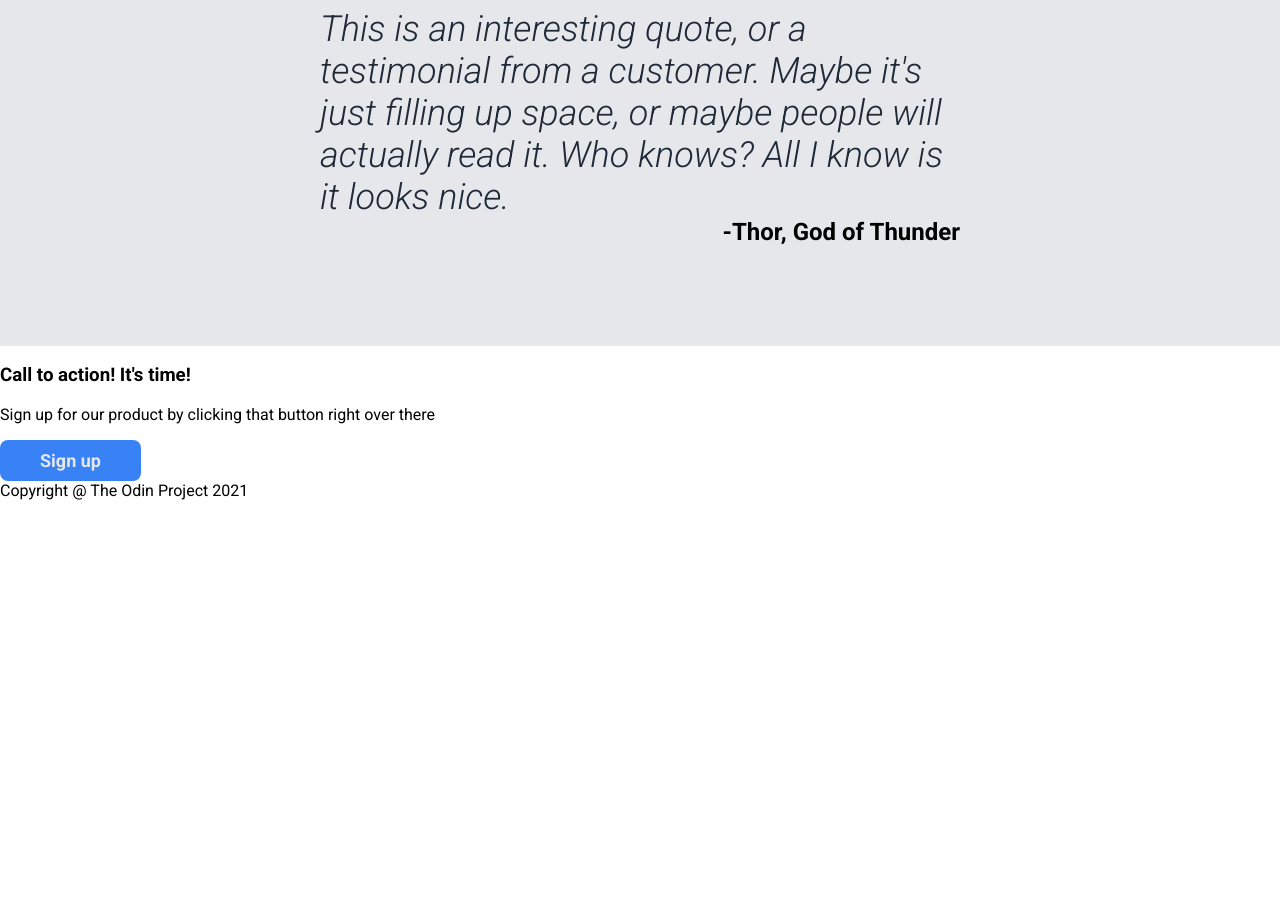
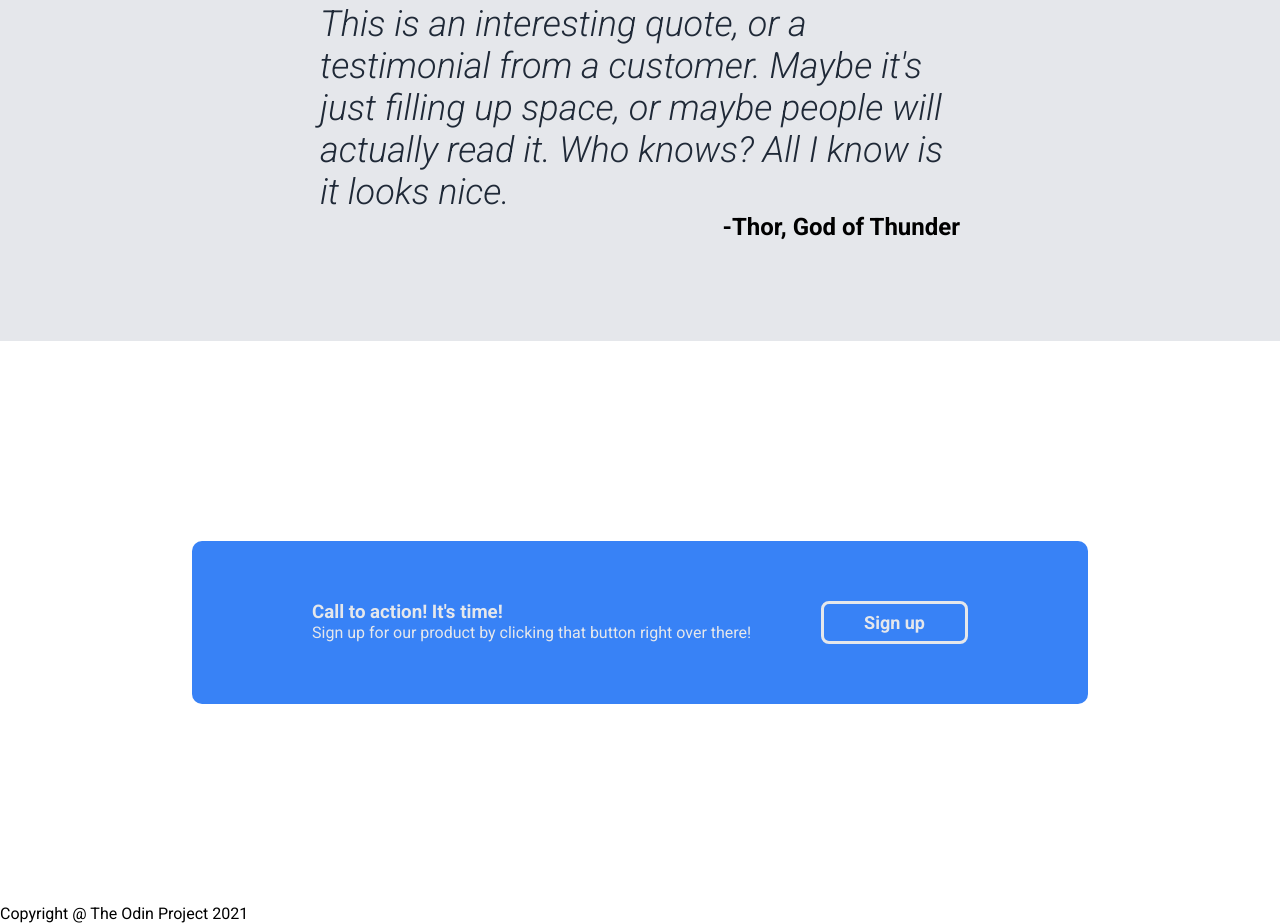
Before and after one commit to Valmord/landing_page, a plain HTML site: page index.html in a window 1280 px wide. Shown: the part 1166-2089 px from the top of the page. Before the commit the page ends 1666 px from the top, so only its background shows below. Drawn offline with Linux system fonts and the light colour scheme.

Commit message:
Add styling for signup button

```diff
--- a/index.html
+++ b/index.html
@@ -58,11 +58,13 @@
     </div>
 
     <div class="sign-up">
-      <div class="sign-up-text">
-        <h3 class="sign-up-header">Call to action! It's time!</h3>
-        <p>Sign up for our product by clicking that button right over there</p>
+      <div class="sign-up-container">
+        <div class="sign-up-text">
+          <h3 class="sign-up-header">Call to action! It's time!</h3>
+          <p>Sign up for our product by clicking that button right over there!</p>
+        </div>
+        <button>Sign up</button>
       </div>
-      <button>Sign up</button>
     </div>
 
     <div class="footer">
--- a/styles/styles.css
+++ b/styles/styles.css
@@ -3,6 +3,8 @@
 * {
   box-sizing: border-box;
   font-family: Roboto, 'Times New Roman', Times, serif;
+  margin: 0;
+  padding: 0;
 }
 
 body {
@@ -93,14 +95,14 @@ button {
   display: flex;
   flex-direction: column;
   align-items: center;
-  padding: 20px 0 100px;
+  padding: 40px 0 100px;
 }
 
 .content h2 {
   color: #1f2937;
   font-size: 36px;
   font-weight: 900;
-  padding-bottom: 15px;
+  padding-bottom: 50px;
 }
 
 .card-container {
@@ -141,3 +143,23 @@ button {
   font-size: 24px;
   margin: 0;
 }
+
+.sign-up {
+  margin: 0;
+  padding: 200px 15%;
+}
+
+.sign-up-container {
+  display: flex;
+  background-color: #3882f6;
+  border-radius: 10px;
+  padding: 60px 120px;
+  color: #E5E7EB;
+}
+
+.sign-up button {
+  margin-left: auto;
+  border: solid 3px;
+  padding: 8px 40px;
+  align-self: flex-end;
+}
```
